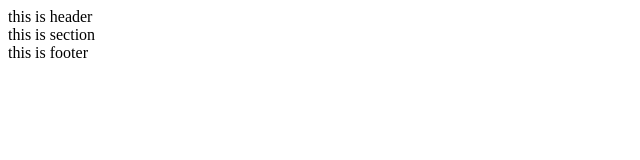
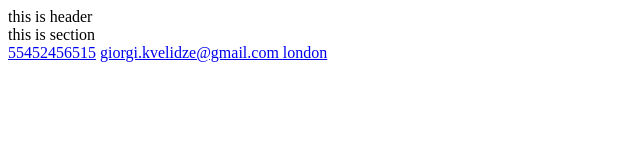
Before and after one commit to giorgikvelidze-hub/Lesson--4, a plain HTML site: page index.html in a window 1280 px wide. Shown: the whole page, without its empty margins (0-640 px from the left). Drawn offline with Linux system fonts and the light colour scheme.

Commit message:
Update index.html

```diff
--- a/index.html
+++ b/index.html
@@ -14,7 +14,9 @@
 		this is section
 	</section>
 	<footer>
-		this is footer
+		<a href="tel:995 0320 599232526"> 55452456515</a>
+		<a href="mailto:giorgi.kvelidze@gmail.com">giorgi.kvelidze@gmail.com </a>
+		<a href="https://maps.app.goo.gl/Z3kVdBZtPiRgszYEA" target="blank"> london</a>
 	</footer>
 
 </body>
```
